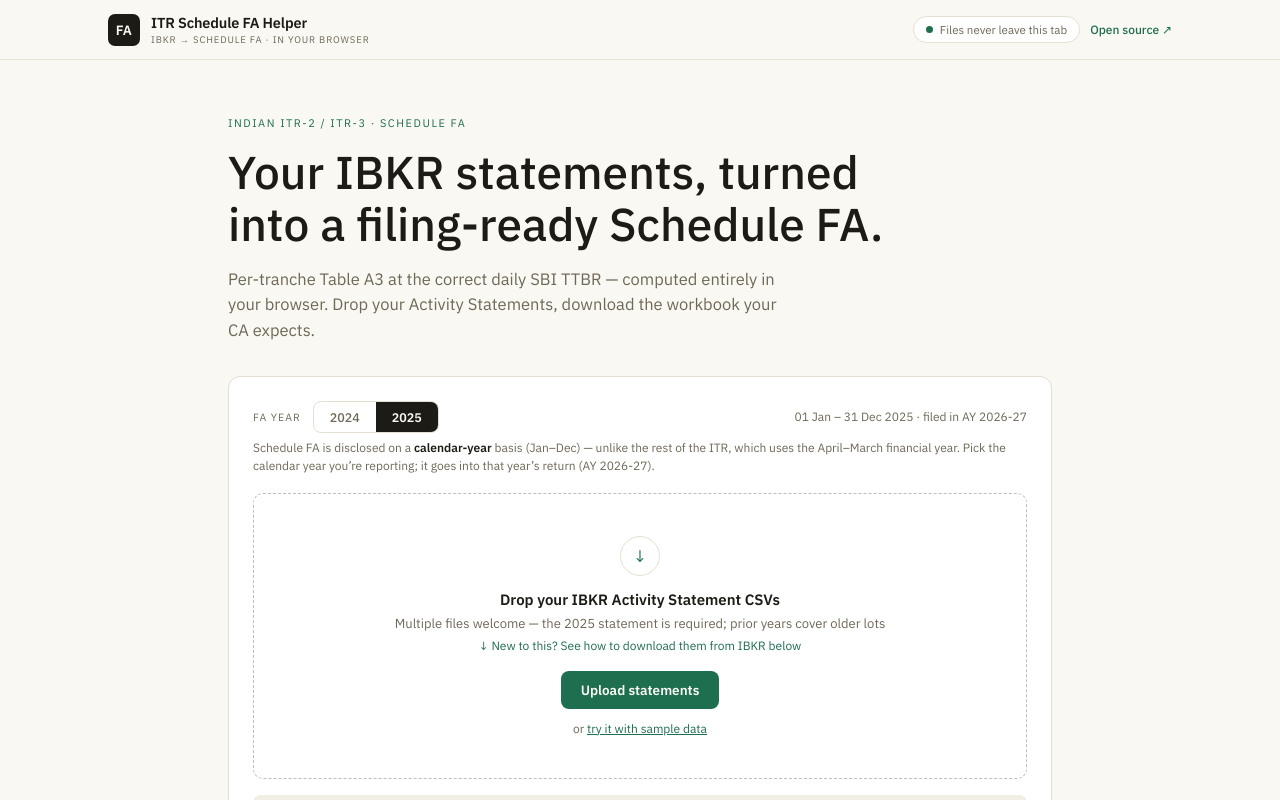
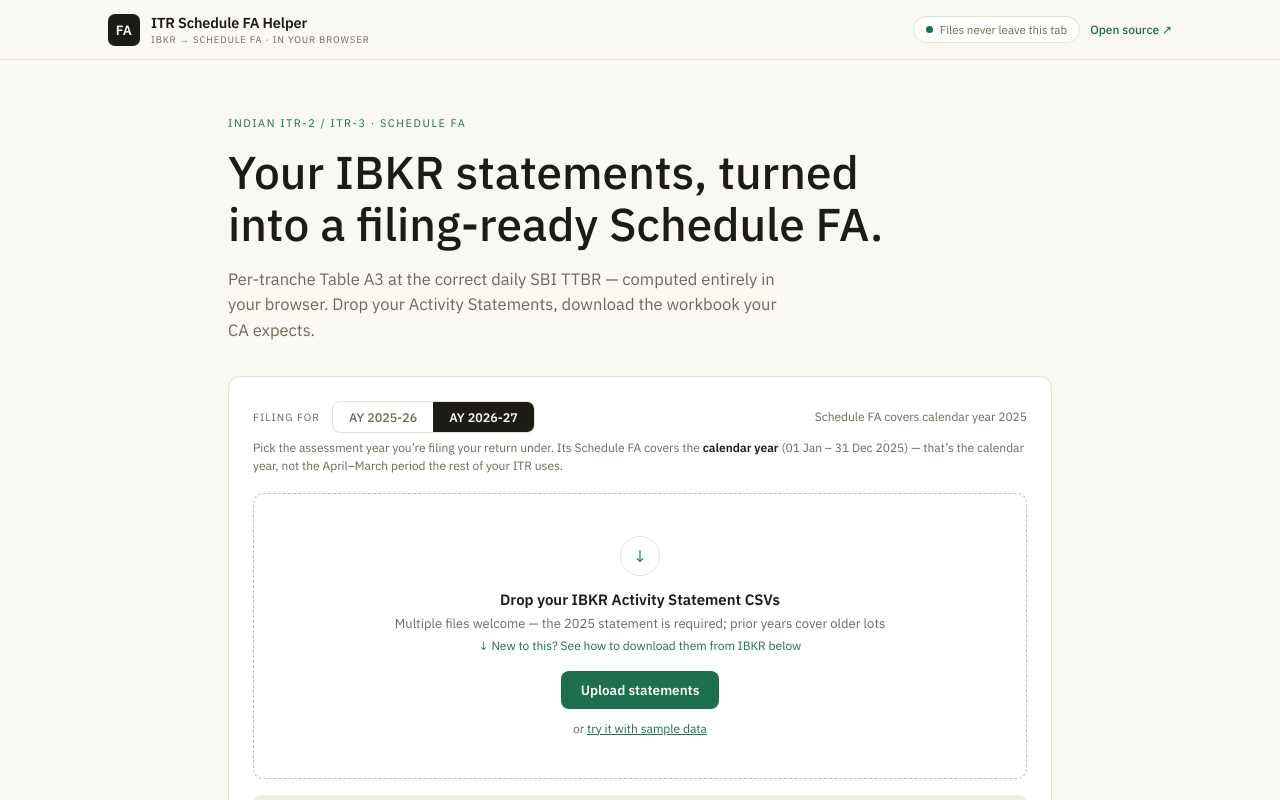
Before and after one commit to manojVivek/itr-schedule-fa-from-ibkr, a Next.js app: page / in a window 1280 px wide. Shown: the top 800 px of the page. Built offline with nearby package versions, Linux system fonts and the light colour scheme.

Commit message:
Select by Assessment Year instead of FA-year jargon; calendar year shown as clarifying detail

```diff
--- a/src/components/landing.tsx
+++ b/src/components/landing.tsx
@@ -15,7 +15,6 @@
   onDemo: () => void;
 }) {
   const inputRef = useRef<HTMLInputElement>(null);
-  const ay = `AY ${year + 1}-${String(year + 2).slice(2)}`;
 
   const seg = (sel: boolean): React.CSSProperties => ({
     padding: "7px 16px",
@@ -61,24 +60,24 @@
         <div style={{ background: "var(--card)", border: "1px solid var(--rule)", borderRadius: 12, padding: 24, boxShadow: "0 1px 2px rgba(29,27,22,0.04)" }}>
           <div style={{ display: "flex", alignItems: "center", justifyContent: "space-between", gap: 14, flexWrap: "wrap", marginBottom: 6 }}>
             <div style={{ display: "flex", alignItems: "center", gap: 12 }}>
-              <span style={{ ...mono, fontSize: 10.5, letterSpacing: "0.1em", textTransform: "uppercase", color: "var(--muted)" }}>FA year</span>
+              <span style={{ ...mono, fontSize: 10.5, letterSpacing: "0.1em", textTransform: "uppercase", color: "var(--muted)" }}>Filing for</span>
               <div style={{ display: "inline-flex", border: "1px solid var(--rule)", borderRadius: 8, overflow: "hidden" }}>
                 <button style={seg(year === 2024)} onClick={() => onYear(2024)}>
-                  2024
+                  AY 2025-26
                 </button>
                 <button style={seg(year === 2025)} onClick={() => onYear(2025)}>
-                  2025
+                  AY 2026-27
                 </button>
               </div>
             </div>
             <span style={{ fontSize: 12, color: "var(--muted)" }}>
-              01 Jan – 31 Dec {year} · filed in {ay}
+              Schedule FA covers calendar year {year}
             </span>
           </div>
           <div style={{ fontSize: 12, lineHeight: 1.5, color: "var(--muted)", marginBottom: 18, textWrap: "pretty" }}>
-            Schedule FA is disclosed on a <strong style={{ color: "var(--ink)", fontWeight: 600 }}>calendar-year</strong>{" "}basis
-            (Jan–Dec) — unlike the rest of the ITR, which uses the April–March financial year. Pick the calendar year you&rsquo;re
-            reporting; it goes into that year&rsquo;s return ({ay}).
+            Pick the assessment year you&rsquo;re filing your return under. Its Schedule FA covers the{" "}
+            <strong style={{ color: "var(--ink)", fontWeight: 600 }}>calendar year</strong> (01 Jan – 31 Dec {year}) — that&rsquo;s
+            the calendar year, not the April–March period the rest of your ITR uses.
           </div>
 
           <div
--- a/src/components/results.tsx
+++ b/src/components/results.tsx
@@ -157,7 +157,7 @@
     : [];
 
   const methRows = [
-    { k: "Scope", v: `FA year ${year} = calendar year 01/01/${year} – 31/12/${year}, disclosed in ITR-2 / ITR-3 for ${ay}.` },
+    { k: "Scope", v: `${ay} — Schedule FA covers calendar year 01/01/${year} – 31/12/${year} (the calendar year, not the April–March financial year used for income).` },
     { k: "Initial value", v: "Per lot: cost basis (incl. commission) × SBI TTBR on the acquisition date." },
     { k: "Peak value", v: "Per lot: units × maximum over the held window of (daily close × same-day SBI TTBR), anchored to the broker's own 31-Dec close so split-adjusted feeds cannot distort levels." },
     { k: "Closing value", v: `Units held on 31 Dec × broker-reported 31-Dec close × 31-Dec TTBR.` },
@@ -200,7 +200,7 @@
         <div style={{ display: "flex", justifyContent: "space-between", alignItems: "flex-end", gap: 16, flexWrap: "wrap" }}>
           <div>
             <div style={{ ...mono, fontSize: 10.5, letterSpacing: "0.12em", textTransform: "uppercase", color: "var(--accent)" }}>
-              Schedule FA · FA year {year} · {ay}
+              Schedule FA · {ay} · calendar year {year}
             </div>
             <h2 style={{ margin: "6px 0 9px", fontFamily: "var(--display)", fontWeight: "var(--dispW)" as unknown as number, fontSize: 26 }}>
               Foreign assets, per tranche
```
